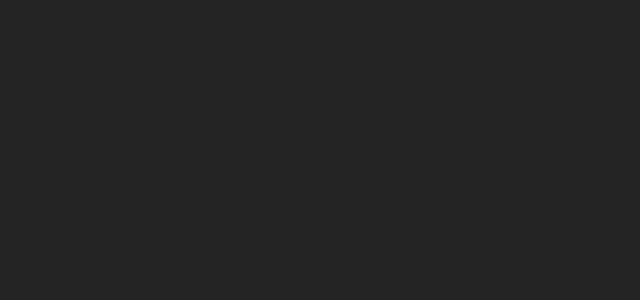
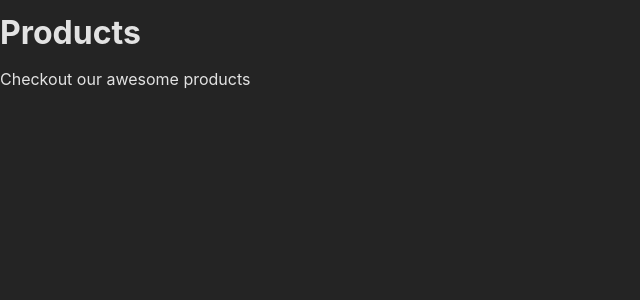
Before and after one commit to agdc101/react-routing-demo, a React (Create React App) app: page /products in a window 1280 px wide. Shown: the top 300 px of the page, without its empty margins (0-640 px from the left). Built offline with nearby package versions, Linux system fonts and the light colour scheme.

Commit message:
router installed. inital routes defined

```diff
--- a/package.json
+++ b/package.json
@@ -8,6 +8,7 @@
     "@testing-library/user-event": "^13.5.0",
     "react": "^18.2.0",
     "react-dom": "^18.2.0",
+    "react-router-dom": "^6.16.0",
     "react-scripts": "5.0.1",
     "web-vitals": "^2.1.4"
   },
--- a/src/App.js
+++ b/src/App.js
@@ -1,5 +1,20 @@
+import { createBrowserRouter, RouterProvider } from "react-router-dom";
+import HomePage from "./routes/Home";
+import ProductsPage from "./routes/Products";
+
+const BrowserRouter = createBrowserRouter([
+  {
+    path: "/",
+    element: <HomePage />
+  },
+  {
+    path: "/products",
+    element: <ProductsPage />
+  }
+]);
+
 function App() {
-  return <div></div>;
+  return <RouterProvider router={BrowserRouter}></RouterProvider>;
 }
 
 export default App;
--- /dev/null
+++ b/src/routes/Home.js
@@ -0,0 +1,9 @@
+function HomePage() {
+  return (
+    <div>
+      <h1>Home Ash</h1>
+    </div>
+  );
+}
+
+export default HomePage;
--- /dev/null
+++ b/src/routes/Products.js
@@ -0,0 +1,10 @@
+function ProductsPage() {
+  return (
+    <div>
+      <h1>Products</h1>
+      <p>Checkout our awesome products</p>
+    </div>
+  );
+}
+
+export default ProductsPage;
```
Also changed, not shown: 1 other file (tests, documents, lock files or other folders).
